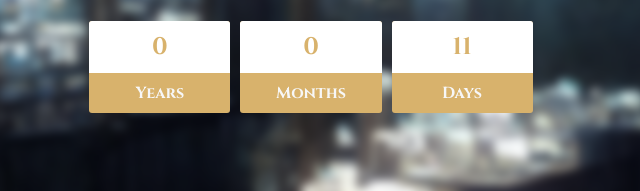
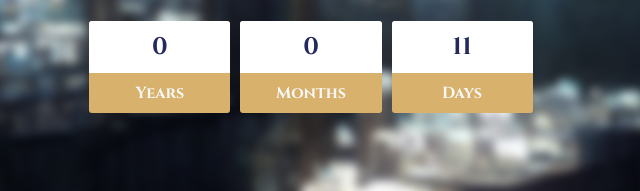
Before and after one commit to HinaM/MindnightGala, a plain HTML site: page index.html in a window 1280 px wide. Shown: the part 398-589 px from the top of the page, 324-964 px from the left. Drawn offline with nearby package versions, Linux system fonts and the light colour scheme; a web font is replaced by a local one.

Commit message:
--brand-color

```diff
--- a/style.css
+++ b/style.css
@@ -124,7 +124,7 @@ header h1{
   background-color: #fff;
   border-top-right-radius: 3px;
   border-top-left-radius: 3px;
-  color: var(--golden);
+  color: var(--brand-color);
   font-size: x-large;
 }
 
```
